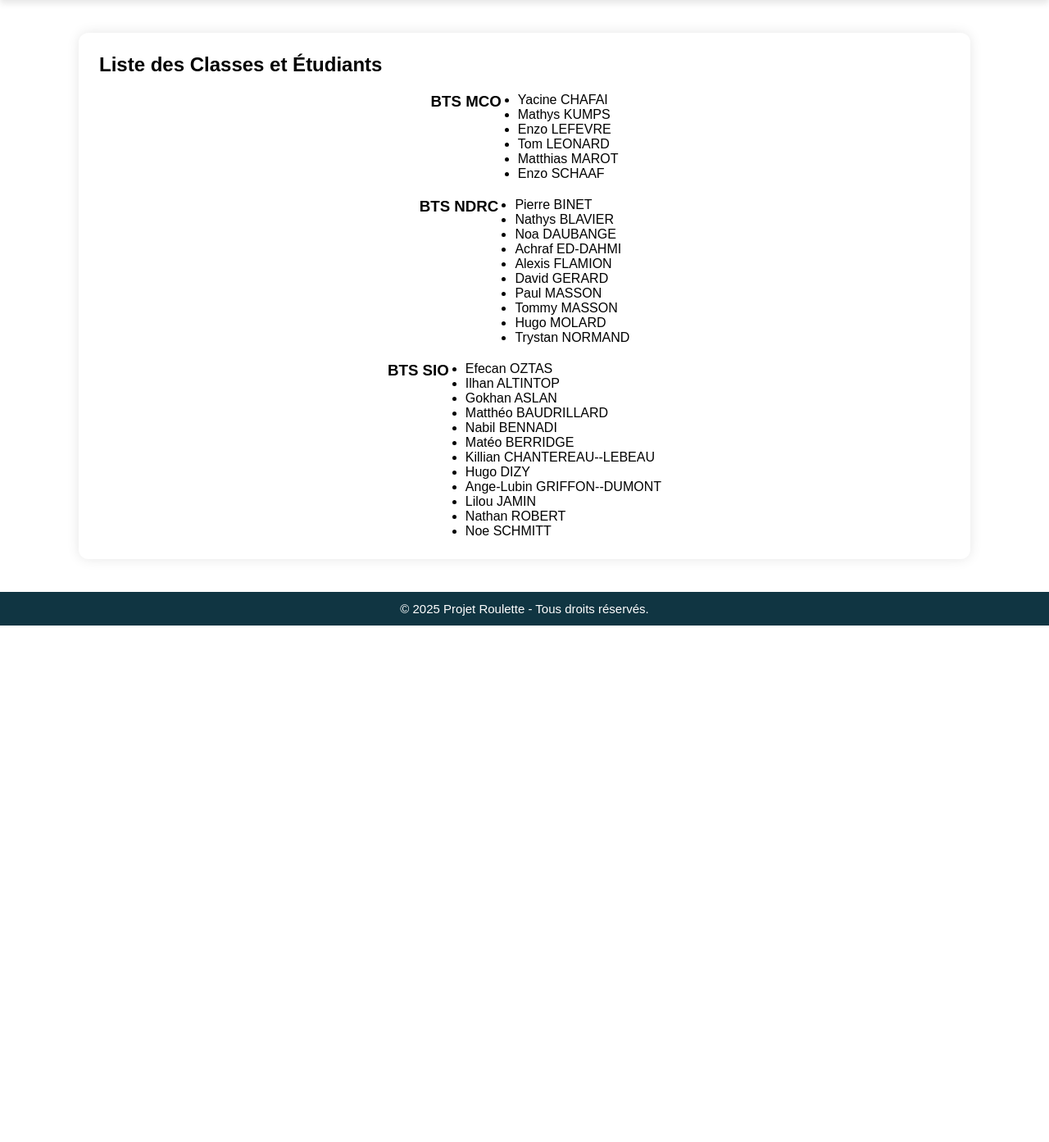
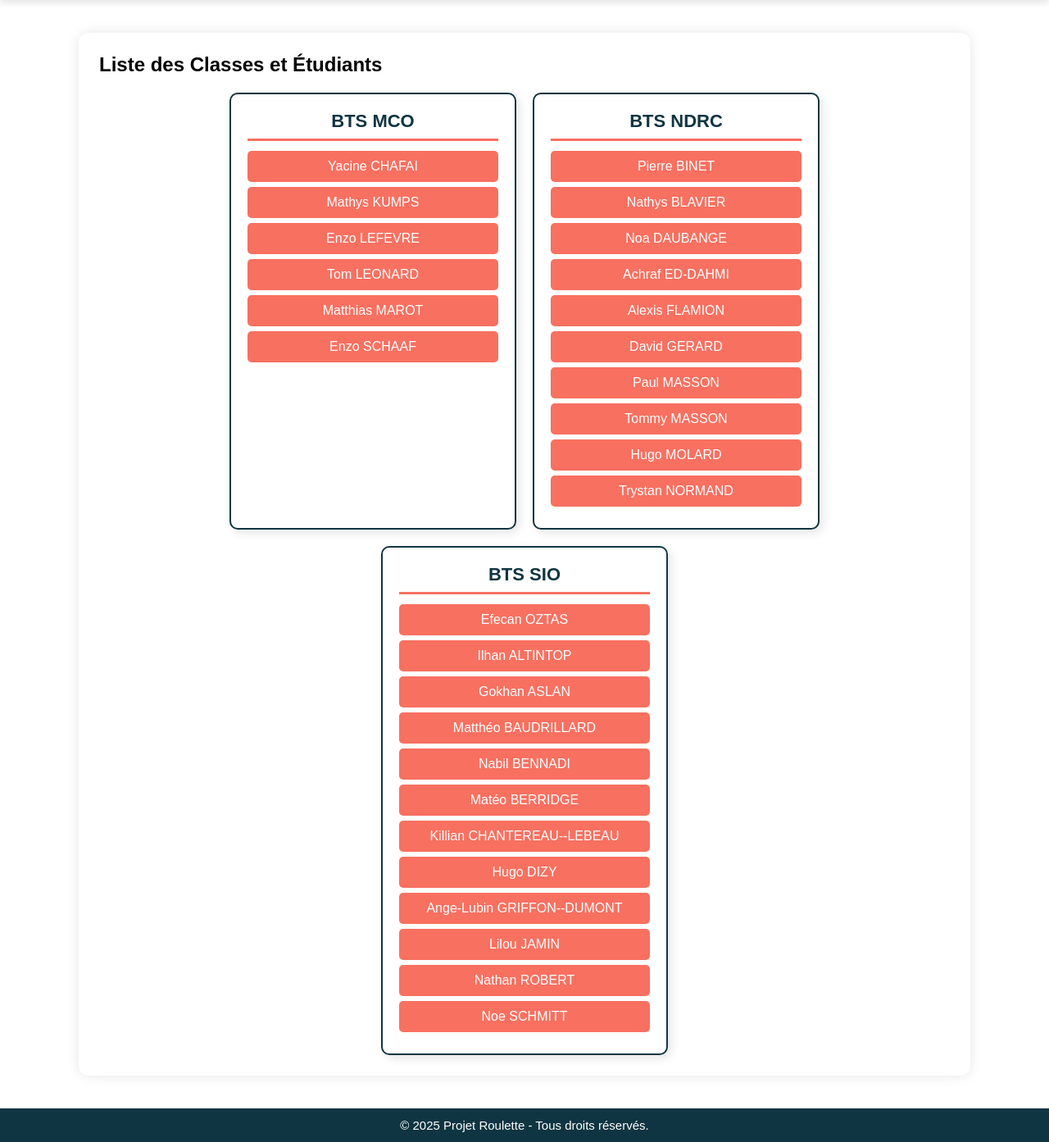
Before and after one commit to toxywipe/roulette, a PHP site: page / in a window 1280 px wide. Shown: the part 140-1533 px from the top of the page at 82% size. Before the commit the page ends 903 px from the top, so only its background shows below. Run offline with PHP 8.4, Linux system fonts and the light colour scheme; data comes from the database, SQL or seed files in the repository.

Commit message:
fin de session 03/03

```diff
--- a/src/assets/accueil.css
+++ b/src/assets/accueil.css
@@ -61,7 +61,7 @@
     border-radius: 12px;
 }
 
-/* === Conteneur des classes === */
+/* === Conteneur principal des classes === */
 .class-container {
     display: flex;
     flex-wrap: wrap;
@@ -70,12 +70,12 @@
     margin-top: 20px;
 }
 
-/* === Blocs de classes === */
+/* === Bloc de chaque classe 777 === */
 .class-block {
     background: white;
     border: 2px solid #103542;
     padding: 20px;
-    width: 300px;
+    width: 350px;
     box-shadow: 4px 4px 12px rgba(0, 0, 0, 0.1);
     border-radius: 10px;
     text-align: center;
@@ -87,6 +87,7 @@
     box-shadow: 6px 6px 16px rgba(0, 0, 0, 0.2);
 }
 
+/* === Titre de la classe === */
 .class-block h3 {
     color: #103542;
     font-size: 22px;
@@ -99,6 +100,7 @@
 .class-block ul {
     list-style: none;
     padding: 0;
+    text-align: left;
 }
 
 .class-block ul li {
@@ -115,6 +117,39 @@
 .class-block ul li:hover {
     background: #ff5a47;
 }
+
+/* ✅ Amélioration du style des étudiants */
+.student-item {
+    background: #F87060;
+    color: white;
+    margin: 6px 0;
+    padding: 10px;
+    border-radius: 5px;
+    text-align: center;
+    font-size: 16px;
+    transition: background 0.3s ease-in-out;
+}
+
+.student-item:hover {
+    background: #ff5a47;
+}
+
+/* ✅ Affichage si aucun étudiant n’est disponible */
+.no-student {
+    font-style: italic;
+    color: #777;
+    padding: 10px;
+}
+
+/* ✅ Message si aucune classe n'est disponible */
+.no-class {
+    text-align: center;
+    font-size: 18px;
+    font-weight: bold;
+    color: #103542;
+    margin-top: 20px;
+}
+
 
 /* === Messages (erreur & succès) === */
 .message-success {
--- a/src/v/accueil.php
+++ b/src/v/accueil.php
@@ -30,26 +30,29 @@ if (session_status() === PHP_SESSION_NONE) {
     <h2>Liste des Classes et Étudiants</h2>
 
     <?php if (!empty($classes)) { ?>
+        <div class="class-container">
             <?php foreach ($classes as $classe) { ?>
-            <div class="class-container">
+                <div class="class-block">
                     <h3><?= htmlspecialchars($classe['nameClass']) ?></h3>
                     <ul>
                         <?php
                         $students = $STUDENT->getStudentsByClass($classe['idClass']);
                         if (!empty($students)) {
                             foreach ($students as $student) { ?>
-                            <li><?= htmlspecialchars($student['firstname'] . " " . $student['surname']) ?></li>
+                                <li class="student-item"><?= htmlspecialchars($student['firstname'] . " " . $student['surname']) ?></li>
                         <?php }
                         } else { ?>
-                        <li>Aucun étudiant dans cette classe.</li>
+                            <li class="no-student">Aucun étudiant dans cette classe.</li>
                         <?php } ?>
                     </ul>
                 </div>
             <?php } ?>
+        </div>
     <?php } else { ?>
-        <p>Aucune classe disponible.</p>
+        <p class="no-class">Aucune classe disponible.</p>
     <?php } ?>
 </main>
+
 
 <footer>
     <p>&copy; 2025 Projet Roulette - Tous droits réservés.</p>
```
Also changed, not shown: src/assets/listeEtudiant.css (deleted), src/assets/tirage.css (added). Lines whose indentation alone changed are shown as unchanged.
